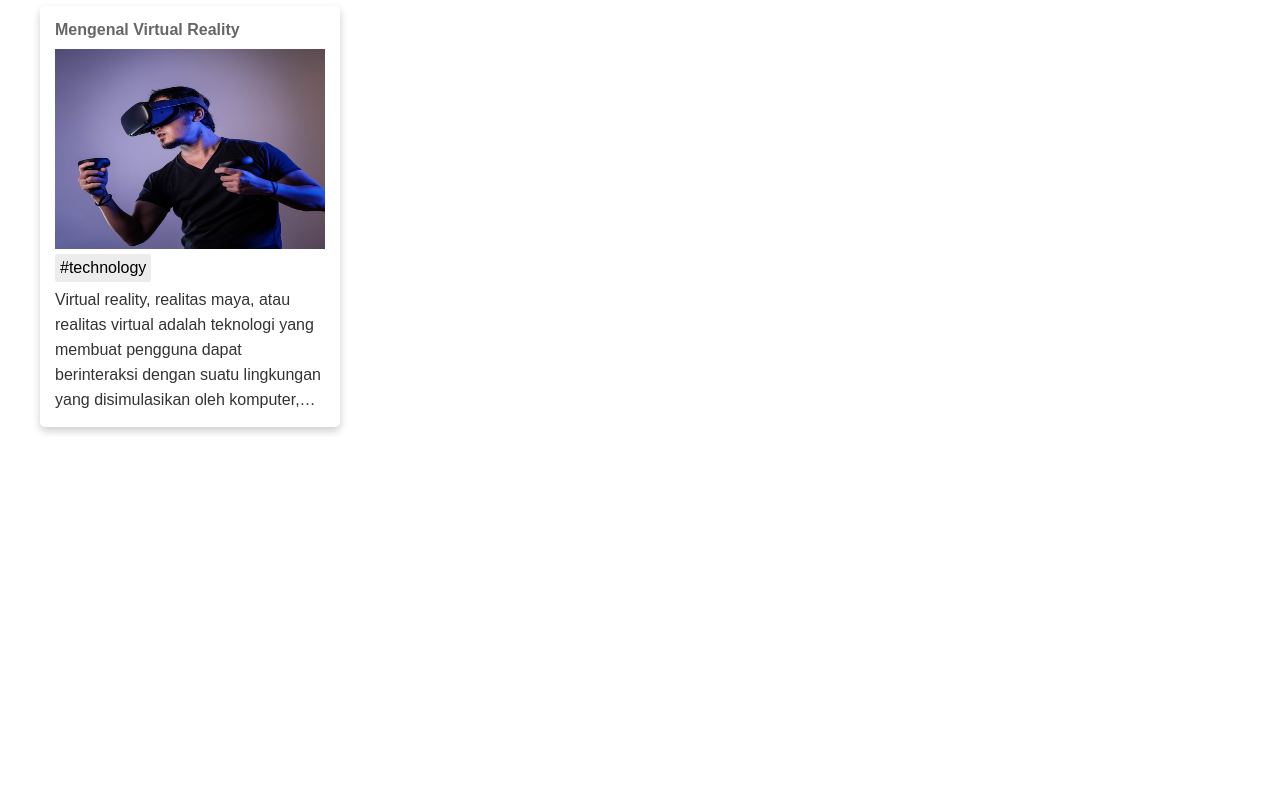
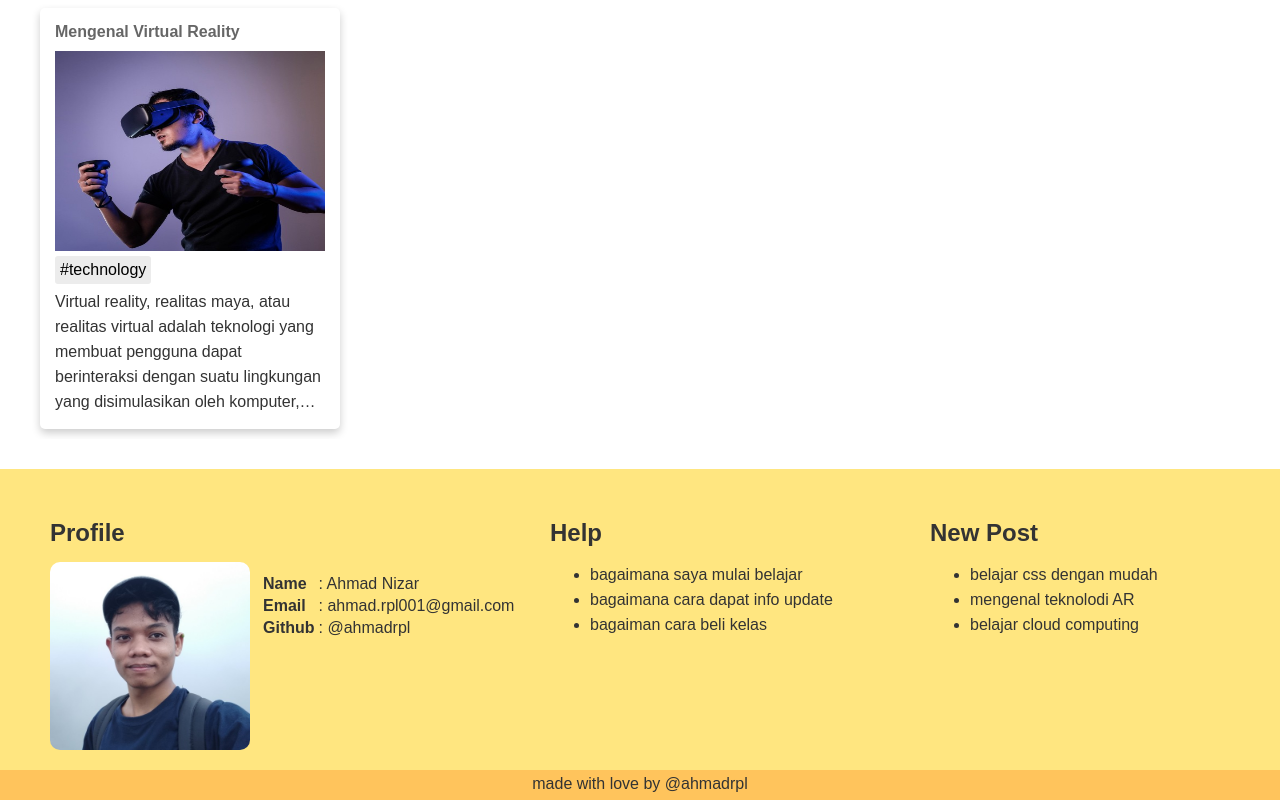
Before and after one commit to ahmadnzr/techup-app, a plain HTML site: page index.html in a window 1280 px wide. Shown: the part 1628-2428 px from the top of the page. Before the commit the page ends 2095 px from the top, so only its background shows below. Drawn offline with Linux system fonts and the light colour scheme.

Commit message:
fix footer

```diff
--- a/assets/css/styles.css
+++ b/assets/css/styles.css
@@ -152,3 +152,68 @@ article .kategori {
     opacity: 0.9;
     cursor: pointer;
 }
+
+footer {
+    background-color: #ffe680ff;
+    color: #333333ff;
+    padding: 40px;
+    overflow: auto;
+    position: relative;
+}
+
+footer section{
+    display: block;
+    float: left;
+    margin: 10px;
+}
+footer section h2{
+    margin-bottom: 15px;
+}
+.profile{
+    width: 40%;
+}
+.profile img{
+    width: 200px;
+    display: block;
+    float: left;
+    border-radius: 10px;
+}
+tr{
+    text-align: left;
+    color: #333333ff;
+}
+
+/* help */
+.help{
+    width: 30%;
+}
+
+/* newpost */
+ul li{
+    line-height: 25px;
+}
+footer a{
+    text-decoration: none;
+    color: #333333ff;
+    transition: all 0.3s ease;
+}
+footer a:hover{
+    opacity: 0.8;
+}
+/* footer bottom */
+
+footer .footer-bottom{
+    position: absolute;
+    background-color: #ffc45cff;
+    bottom: 0;
+    left: 0;
+    right: 0;
+    display: block;
+    height: 30px;
+}
+
+.footer-bottom p{
+    text-align: center;
+    display: block;
+    margin: 5px auto;
+}
--- a/index.html
+++ b/index.html
@@ -26,10 +26,51 @@
     <main>
         <div id="content">
             <h1>Post</h1>
+            <hr>
         </div>
     </main>
     <footer>
-
+        <section class="profile">
+            <h2>Profile</h2>
+            <aside>
+                <img src="assets/img/me.jpg" alt="">
+                <section>
+                    <table>
+                        <tr>
+                            <th>Name</th>
+                            <td>: Ahmad Nizar</td>
+                        </tr>
+                        <tr>
+                            <th>Email</th>
+                            <td>: ahmad.rpl001@gmail.com</td>
+                        </tr>
+                        <tr>
+                            <th>Github</th>
+                            <td>: @ahmadrpl</td>
+                        </tr>
+                    </table>
+                </section>
+            </aside>
+        </section>
+        <section class="help">
+            <h2>Help</h2>
+            <ul>
+                <li><a href="#">bagaimana saya mulai belajar</a></li>
+                <li><a href="#">bagaimana cara dapat info update</a></li>
+                <li><a href="#">bagaiman cara beli kelas</a></li>
+            </ul>
+        </section>
+        <section class="newPost">
+            <h2>New Post</h2>
+            <ul>
+                <li><a href="#">belajar css dengan mudah</a></li>
+                <li><a href="#">mengenal teknolodi AR</a></li>
+                <li><a href="#">belajar cloud computing</a></li>
+            </ul>
+        </section>
+        <div class="footer-bottom">
+            <p>made with love by <a href="https://github.com/ahmadrpl">@ahmadrpl</a></p>
+        </div>
     </footer>
     <script src="/assets/js/data.js"></script>
 </body>
```
Also changed, not shown: assets/img/me.jpg (added).
